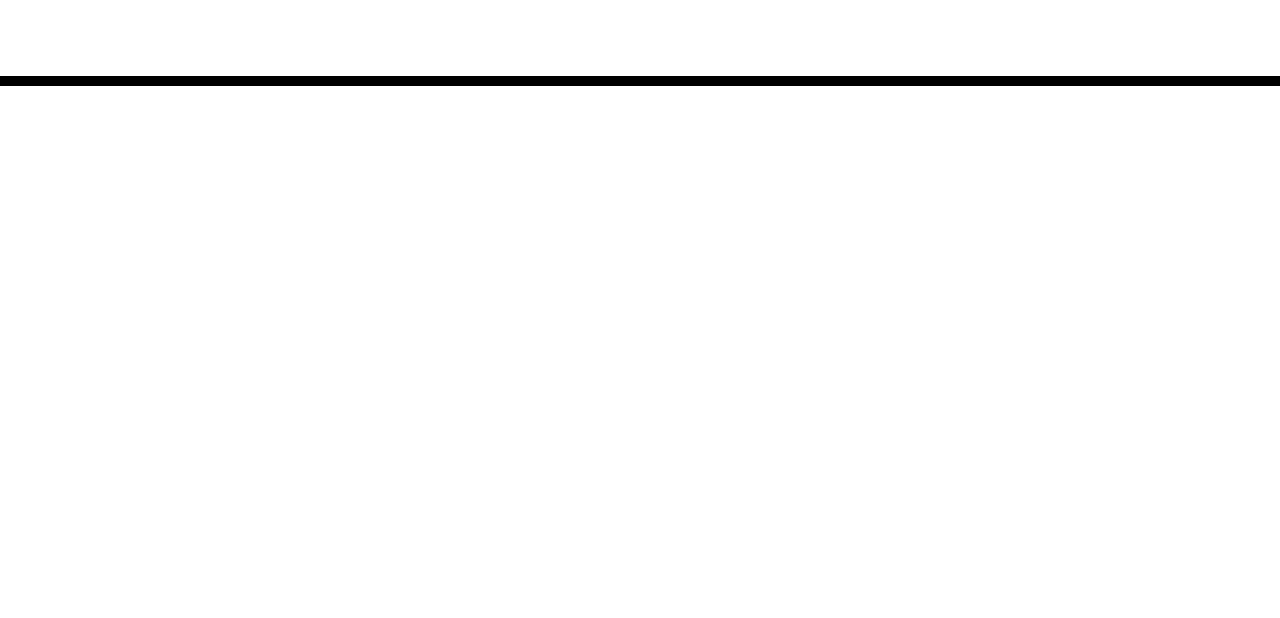
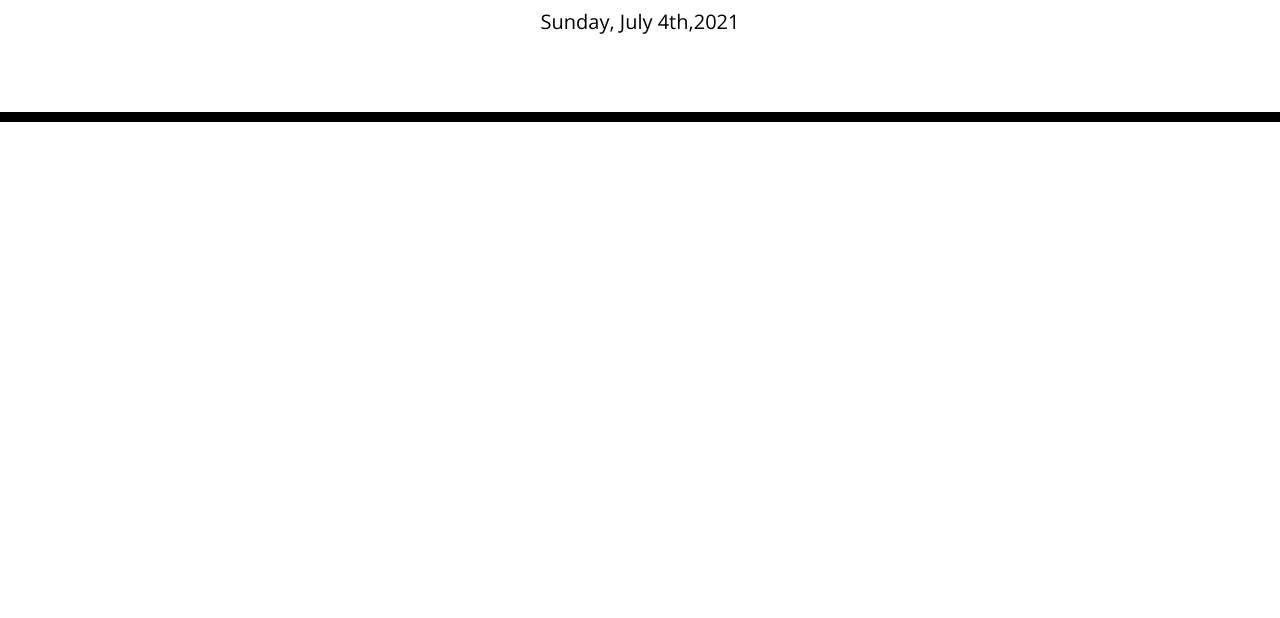
Before and after one commit to pdubb05/dayplanner, a plain HTML site: page index.html in a window 1280 px wide. Shown: the part 182-800 px from the top of the page. Drawn offline with nearby package versions, Linux system fonts and the light colour scheme.

Commit message:
current date

```diff
--- a/Develop/script.js
+++ b/Develop/script.js
@@ -5,4 +5,5 @@ var now = moment().format("dddd, MMMM Do,YYYY");
 console.log(now);
 
 
-document.getElementById("currentDay");
+document.getElementById("currentDay").innerHTML=now
+;
```
Also changed, not shown: index.html (+1 -1 lines), 1 other file.
